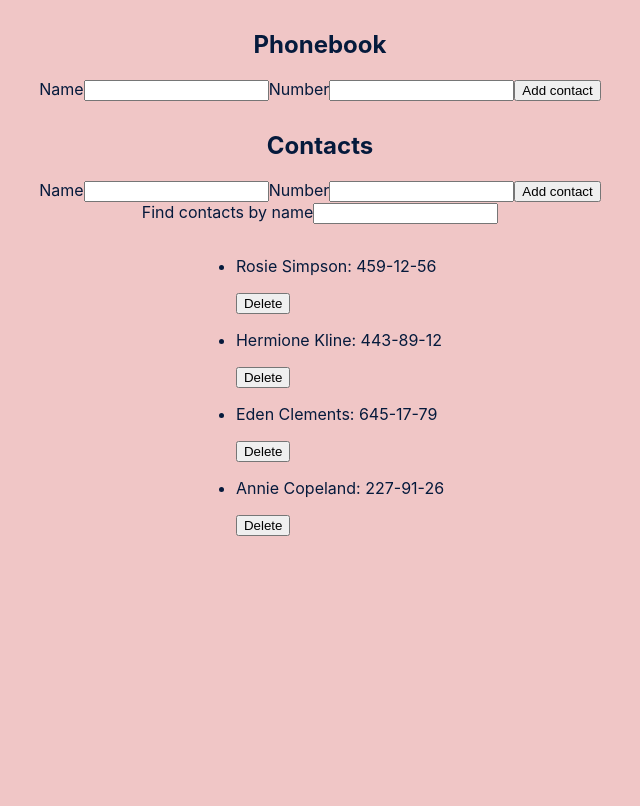
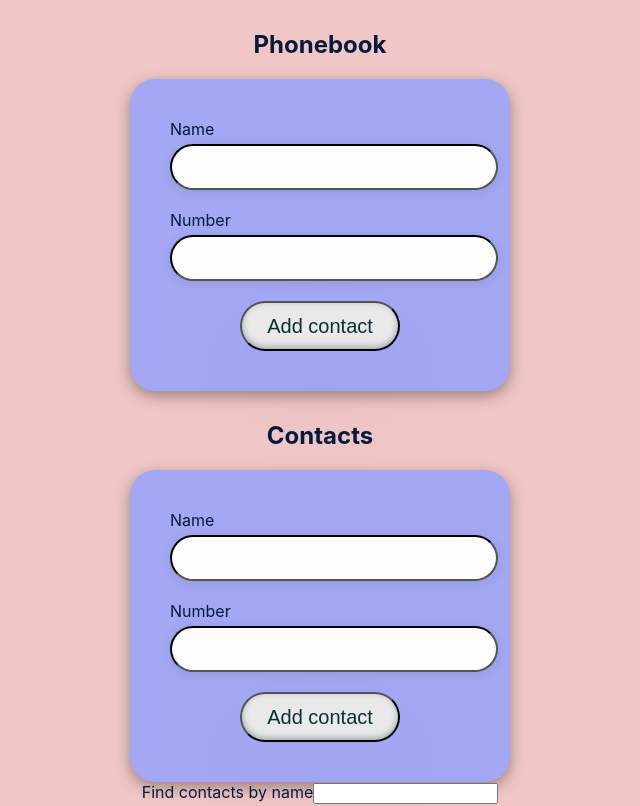
Before and after one commit to Maksym-Ocheretniuk/goit-react-hw-02-phonebook, a React (Create React App) app: page / in a window 1280 px wide. Shown: the top 806 px of the page, without its empty margins (320-960 px from the left). Built offline with nearby package versions, Linux system fonts and the light colour scheme.

Commit message:
ContactForm styles

```diff
--- a/src/components/ContactForm/ContactForm.module.css
+++ b/src/components/ContactForm/ContactForm.module.css
@@ -0,0 +1,62 @@
+.formContainer {
+  display: flex;
+  gap: 20px;
+  flex-direction: column;
+  justify-content: center;
+  align-items: center;
+
+  width: 300px;
+  padding: 40px;
+
+  border-radius: 25px;
+  background-color: #a3a7f4;
+  box-shadow: rgba(0, 0, 0, 0.35) 0px 5px 15px;
+}
+
+.formLabel {
+  display: flex;
+  flex-direction: column;
+  gap: 5px;
+}
+
+.formInput {
+  font-size: 22px;
+
+  width: 93%;
+  height: 40px;
+
+  padding-right: 20px;
+  padding-left: 25px;
+
+  border-radius: 50px;
+  border-color: black;
+
+  background-color: #fdfdfd;
+  box-shadow: rgba(99, 99, 99, 0.2) 0px 2px 8px 0px;
+}
+
+.formButton {
+  font-size: 20px;
+  font-weight: 500;
+
+  width: 160px;
+  height: 50px;
+
+  color: #093133;
+  background-color: #e9e9e9;
+
+  border-radius: 50px;
+  border-color: black;
+  box-shadow: rgba(50, 50, 93, 0.25) 0px 50px 100px -20px,
+    rgba(0, 0, 0, 0.3) 0px 30px 60px -30px,
+    rgba(10, 37, 64, 0.35) 0px -2px 6px 0px inset;
+  cursor: pointer;
+}
+
+.formButton:hover,
+.formButton:focus {
+  background-color: #bec647;
+  box-shadow: rgba(6, 24, 44, 0.4) 0px 0px 0px 2px,
+    rgba(6, 24, 44, 0.65) 0px 4px 6px -1px,
+    rgba(255, 255, 255, 0.08) 0px 1px 0px inset;
+}
```
